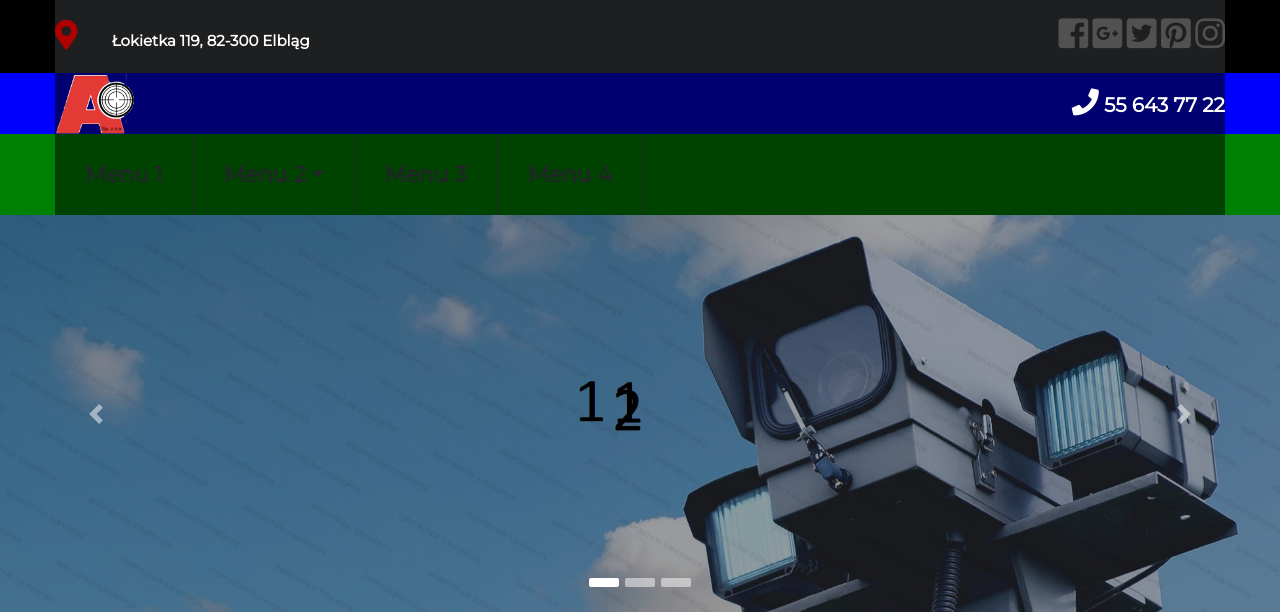
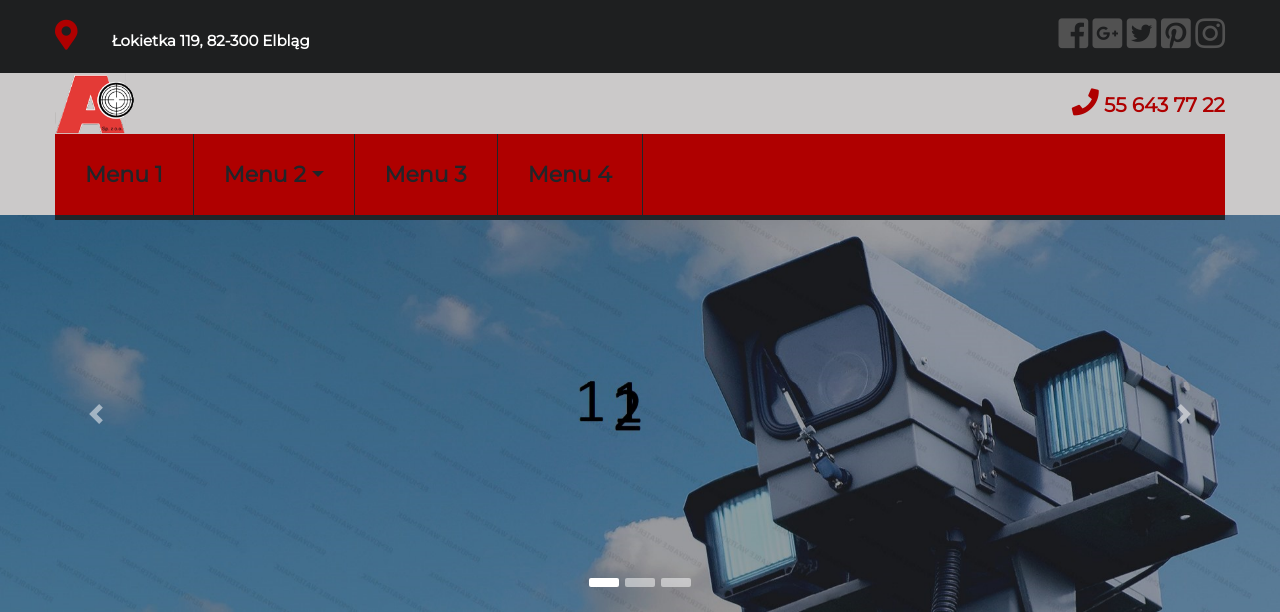
Before and after one commit to aircraftman3/promet, a PHP site: page / in a window 1280 px wide. Shown: the top 612 px of the page. Run offline with PHP 8.4, Linux system fonts and the light colour scheme; some libraries are stand-ins or nearby versions.

Commit message:
menu borders, website's pallete

```diff
--- a/style.css
+++ b/style.css
@@ -18,7 +18,7 @@ ul {
 /*top bar*/
 
 .top-bar {
-    background-color: #000000;
+    background-color: #1e1f20;
     width: 100%
 }
 
@@ -73,7 +73,7 @@ ul {
 /*mid bar*/
 
 .mid-bar {
-    background-color: blue;
+    background-color: #cbc9c9;
     width: 100%
 }
 
@@ -82,11 +82,11 @@ ul {
     justify-content: space-between;
     max-width: 1170px;
     margin: 0 auto;
-    background-color: #000070;
+    background-color: #cbc9c9;
 }
 
 .mid-bar-inner-phone {
-    color: white;
+    color: #af0000;
     font-weight: 900;
     display: flex;
     align-items: center;
@@ -111,7 +111,7 @@ ul {
 /*bottom bar(manu navbar)*/
 
 .bottom-bar {
-    background-color: green;
+    background-color: #cbc9c9;
     width: 100%;
 
 }
@@ -121,7 +121,7 @@ ul {
     top: 10px;
     max-width: 1170px;
     margin: 0 auto;
-    background-color: #004300;
+    background-color: #af0000;
 
     z-index: 16;
 }
@@ -183,8 +183,18 @@ ul {
 .nav-pills .nav-link {
     border-right-style: solid;
 
+
     border-width: thin;
     border-radius: 0;
+
+
+}
+
+#navbar {
+    border-bottom-style: solid;
+    border-width: 5px;
+    box-shadow: #1cb51b;
+
 }
 
 /*bootstrap dropdown menu overrides*/
@@ -222,6 +232,14 @@ ul {
     background-color: #af0000;
 }
 
+.nav + .nav-pills {
+    border-style: solid;
+
+    border-bottom-color: #000;
+}
+
+
+
 /*image slider*/
 
 .carousel-indicators li {
@@ -230,7 +248,8 @@ ul {
 }
 
 .image-slider {
-
+    position: relative;
+    z-index: -1;
     width: 100%;
 }
 
```
